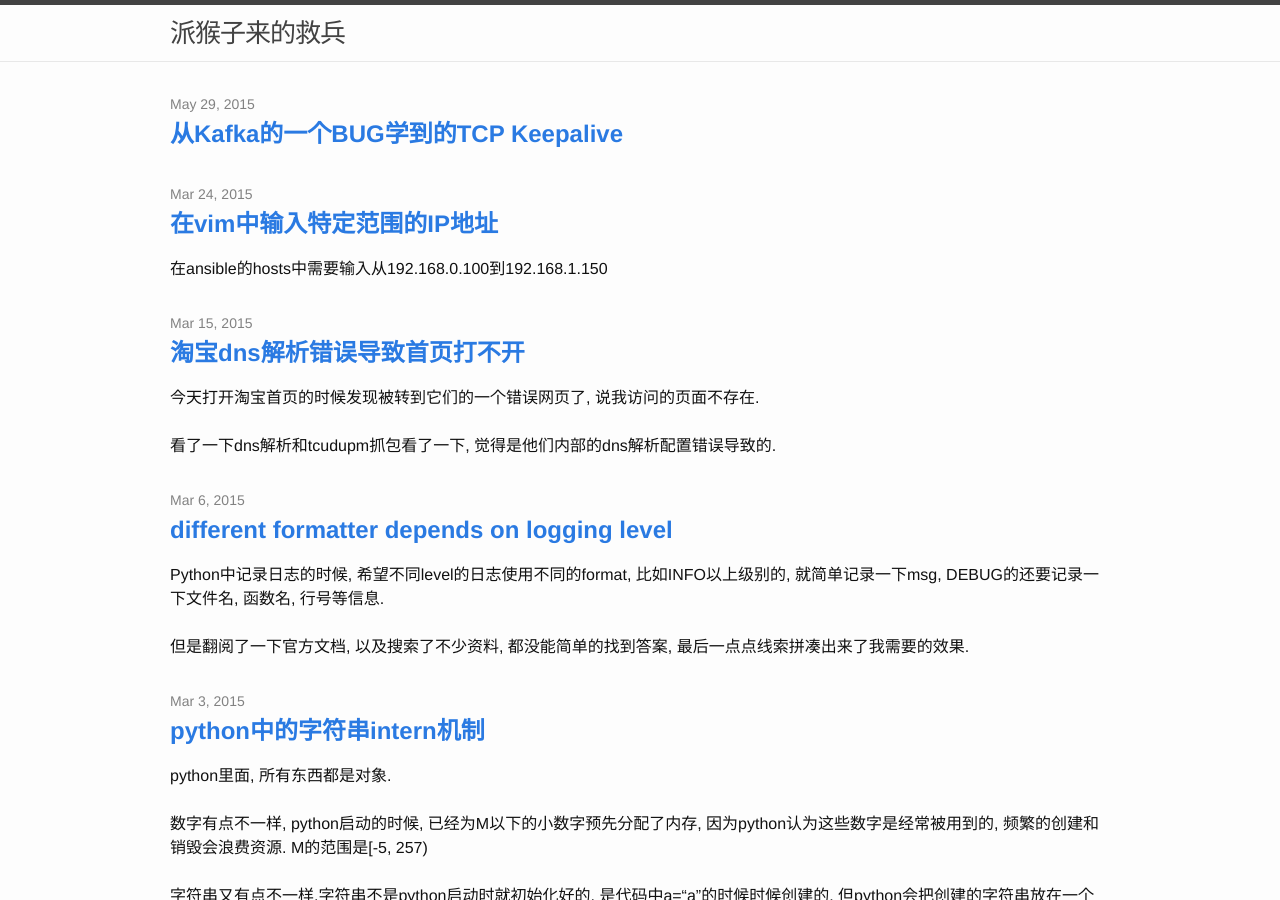
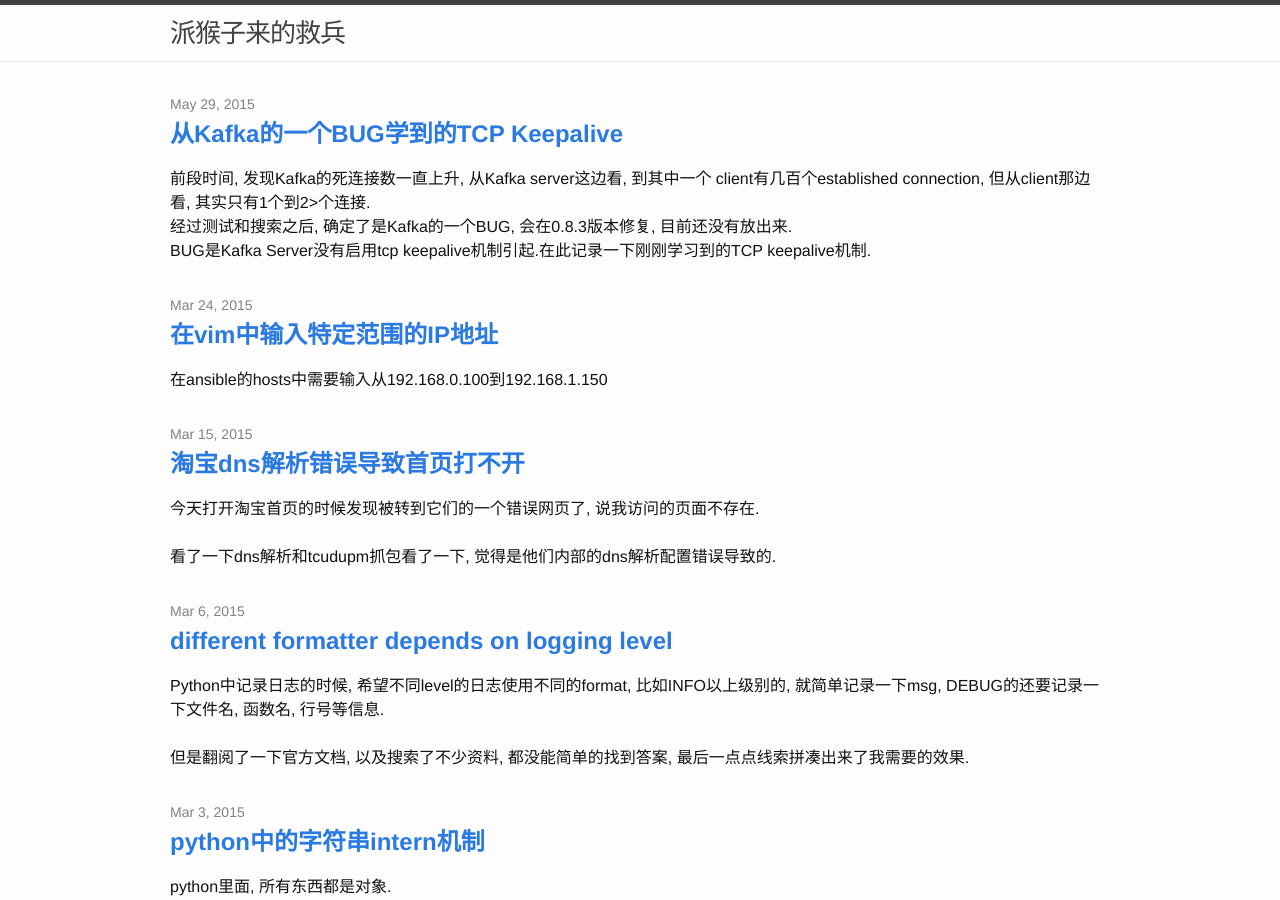
Before and after one commit to childe/ohmycat, a Jekyll site: the page built from index.html, in a window 1280 px wide and 900 px high. Built offline with Jekyll 4.4.1, drawn with Linux system fonts in a browser that asks for light colours; Markdown is read by kramdown in place of the engine named in the settings; comment, search, counter and statistics services are not loaded.

Commit message:
add abstract

```diff
--- a/_posts/2015-05-29-socket-keepalive.md
+++ b/_posts/2015-05-29-socket-keepalive.md
@@ -2,14 +2,17 @@
 layout: post
 title:  "从Kafka的一个BUG学到的TCP Keepalive"
 date:   2015-05-29 16:00:45 +0800
-abstract:   ""
+abstract:   "前段时间, 发现Kafka的死连接数一直上升, 从Kafka server这边看, 到其中一个    client有几百个established connection, 但从client那边看, 其实只有1个到2>个连接.<br>
+经过测试和搜索之后, 确定了是Kafka的一个BUG, 会在0.8.3版本修复, 目前还没有放出来.<br>
+BUG是Kafka Server没有启用tcp keepalive机制引起.在此记录一下刚刚学习到的TCP keepalive机制.
+"
 categories: linux net
 ---
 
 # Kafka Server Dead Socket 缓慢堆积
 前段时间, 发现Kafka的死连接数一直上升, 从Kafka server这边看, 到其中一个client有几百个established connection, 但从client那边看, 其实只有1个到2个连接.
 
-经过测试和搜索之后, 确定了是Kafka的一个BUG, 会在0.8.3版本修复, 不过目前还没有放出来.
+经过测试和搜索之后, 确定了是Kafka的一个BUG, 会在0.8.3版本修复, 目前还没有放出来.
 
 这是一两个月之前,  有其他用户提出的反馈.
 
```
